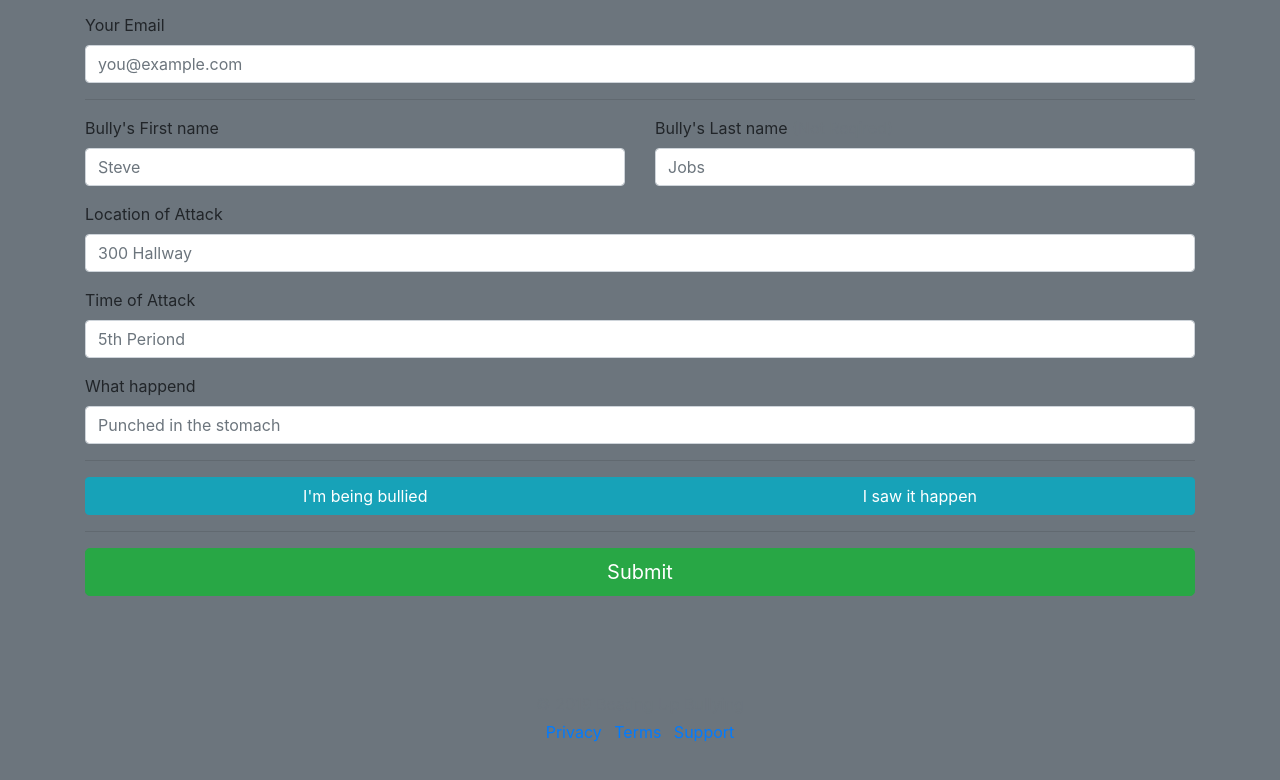
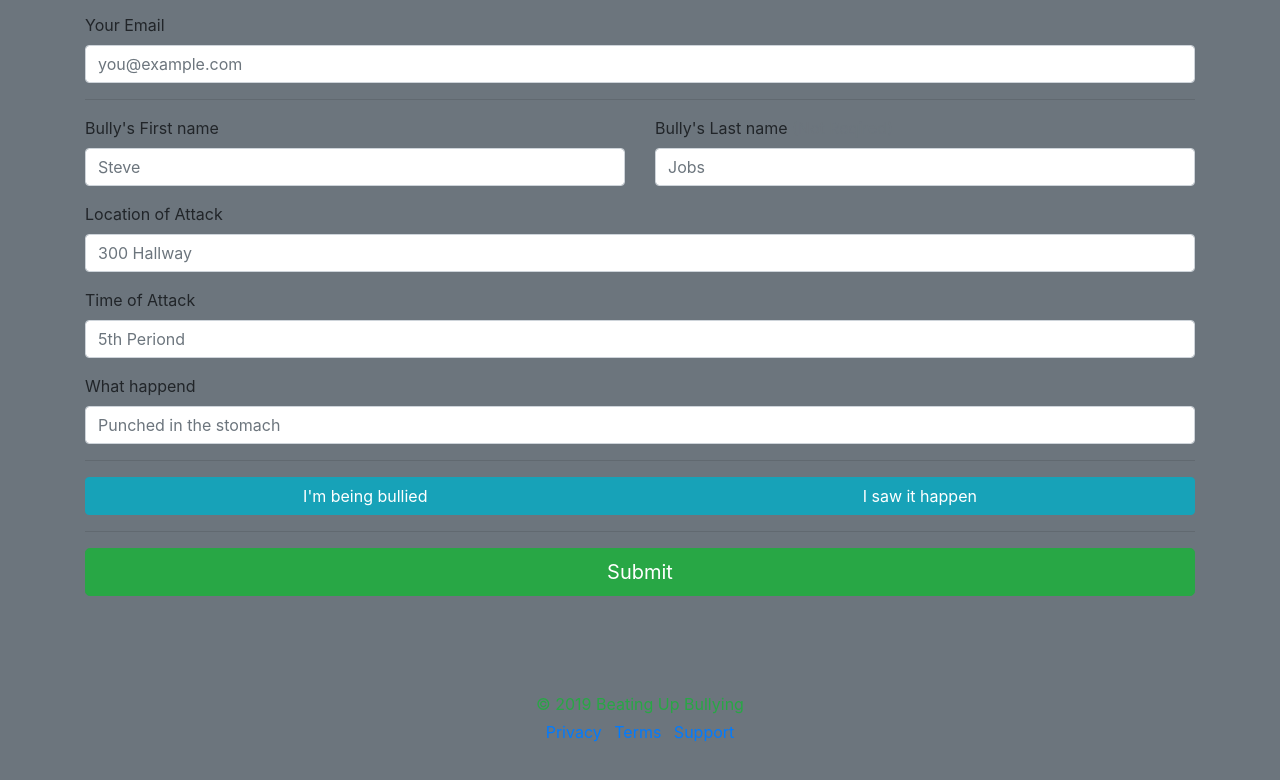
Before and after one commit to iHildy/Beating-Up-Bullying, a plain HTML site: page report.html in a window 1280 px wide. Shown: the part 461-1241 px from the top of the page. Drawn offline with nearby package versions, Linux system fonts and the light colour scheme.

Commit message:
Footer Colors

```diff
--- a/report.html
+++ b/report.html
@@ -195,7 +195,7 @@
             </div>
 
 
-            <footer class="my-5 pt-5 text-muted text-center text-small">
+            <footer class="my-5 pt-5 text-success text-center text-small">
                 <p class="mb-1">&copy; 2019 Beating Up Bullying</p>
 
 
```
